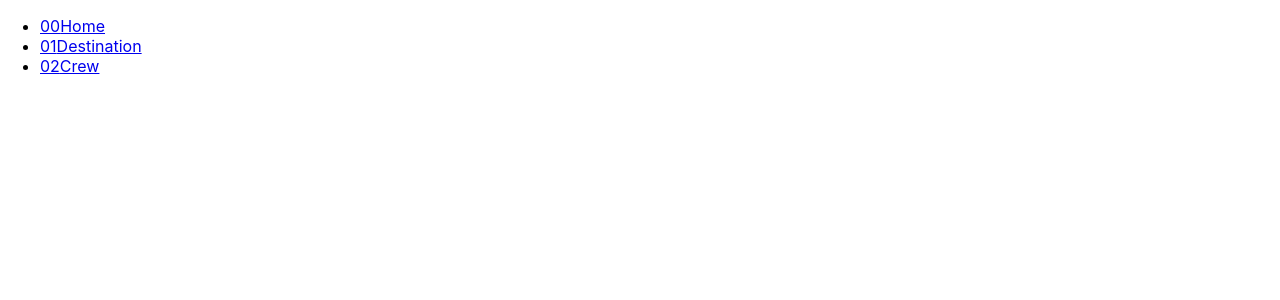
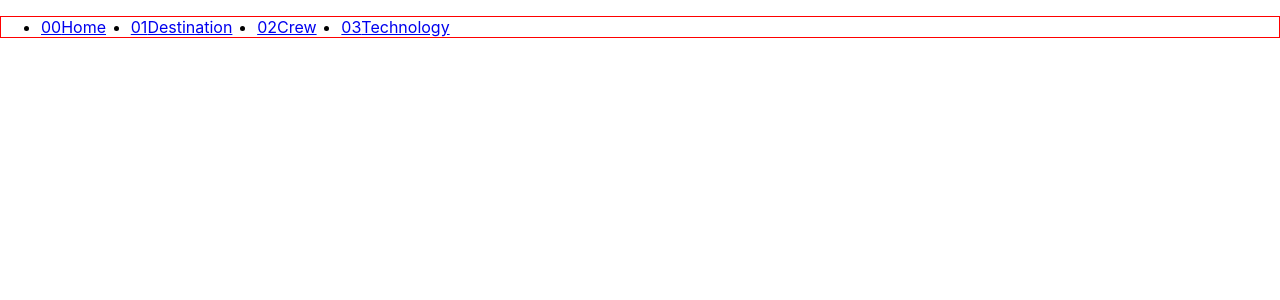
Before and after one commit to antasticAntman/Responsive_Navbar_Prac, a React (Create React App) app: page / in a window 1280 px wide. Shown: the top 300 px of the page. Built offline with nearby package versions, Linux system fonts and the light colour scheme.

Commit message:
Added the last nav bit and css

```diff
--- a/src/App.css
+++ b/src/App.css
@@ -27,6 +27,11 @@
 .App-link {
   color: #61dafb;
 }
+.primary-navigation{
+  border:1px solid red;
+  display:flex;
+  gap:2%;
+}
 
 @keyframes App-logo-spin {
   from {
--- a/src/App.js
+++ b/src/App.js
@@ -19,6 +19,11 @@ function App() {
             <span aria-hidden='true'>02</span>Crew
           </a>
         </li>
+        <li>
+          <a class='ff-sans-cond uppercase text-white letter-spacing-2' href='#'>
+            <span aria-hidden='true'>03</span>Technology
+          </a>
+        </li>
       </ul>
     </nav>
   );
```
